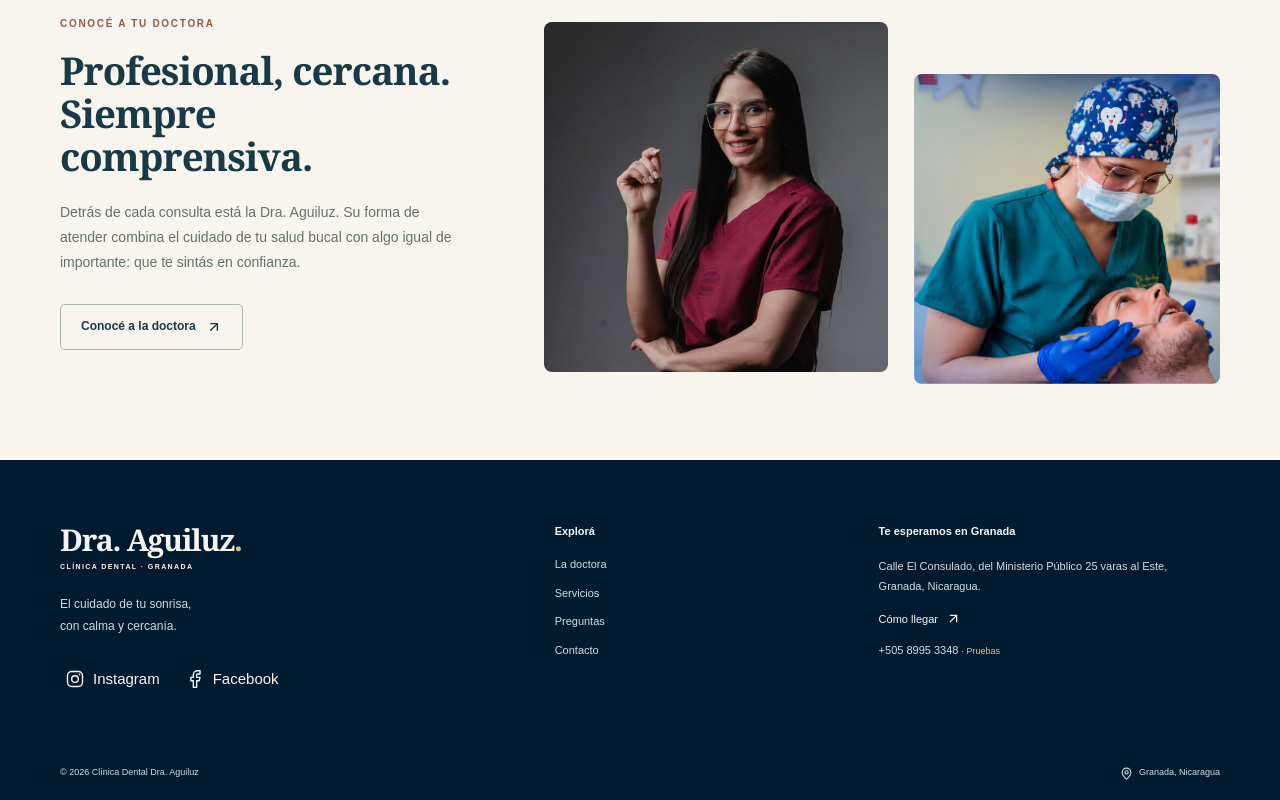
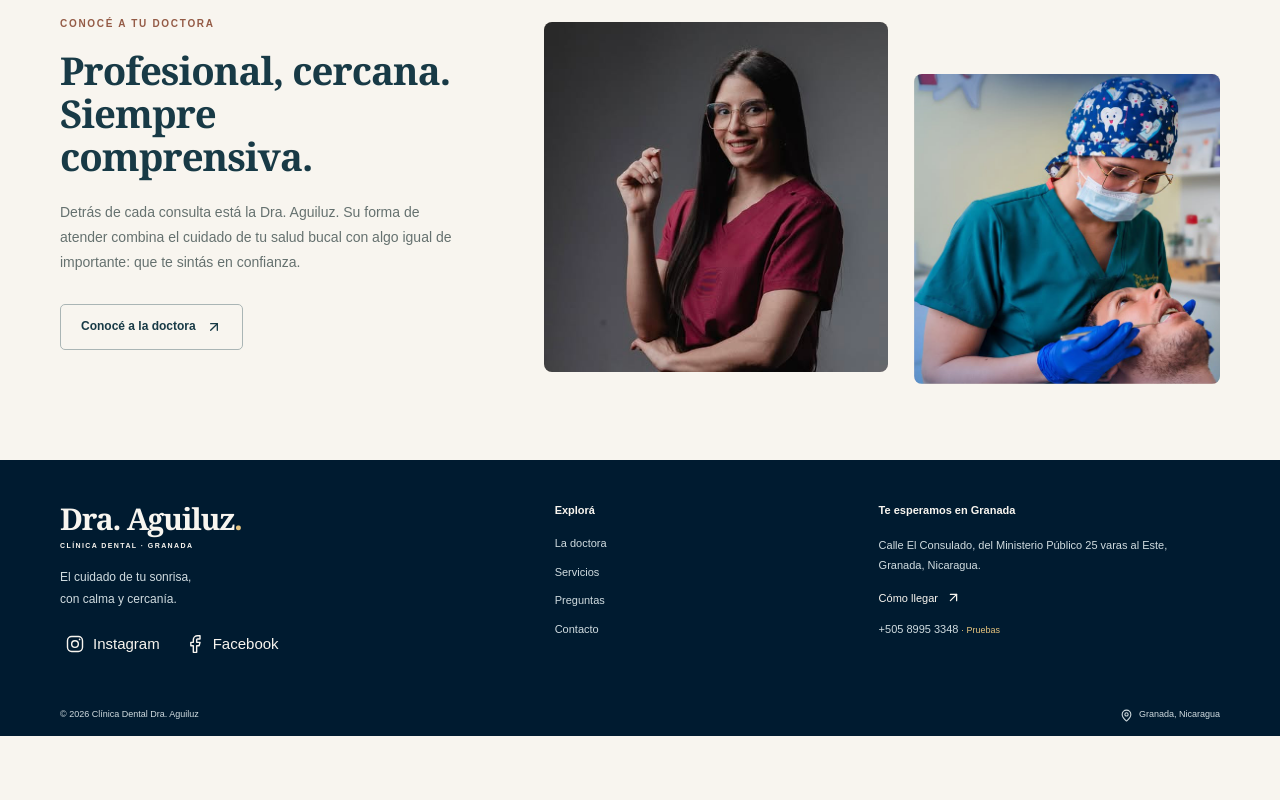
Before and after one commit to joelchavarria/DRA-AGUILUZ, a Next.js app: page / in a window 1280 px wide. Shown: the part 2483-3283 px from the top of the page. After the commit the page ends 3219 px from the top, so only its background shows below. Built offline with nearby package versions, Linux system fonts and the light colour scheme; no server answers.

Commit message:
style: mejorar redacción y tipografía de servicios y compactar footer

```diff
--- a/src/app/servicios/[slug]/page.tsx
+++ b/src/app/servicios/[slug]/page.tsx
@@ -52,8 +52,10 @@ export default async function ServicePage({
               Todos los servicios
             </Link>
             <h1>{service.name}</h1>
-            <p>{service.intro}</p>
-            <p className="mt-4!">{service.explanation}</p>
+            <div className="mt-6 grid gap-5 text-justify hyphens-auto [text-align-last:start]">
+              <p className="m-0! leading-[1.9]! [text-wrap:wrap]!">{service.intro}</p>
+              <p className="m-0! leading-[1.9]! [text-wrap:wrap]!">{service.explanation}</p>
+            </div>
             <RequestLink service={service.slug} />
           </div>
           <Photo id={service.photo} priority />
--- a/src/app/servicios/page.tsx
+++ b/src/app/servicios/page.tsx
@@ -19,7 +19,9 @@ export default function ServicesPage() {
           <div>
             <p className="eyebrow">{content.eyebrow}</p>
             <h1>{content.title}</h1>
-            <p>{content.description}</p>
+            <p className="text-justify hyphens-auto leading-[1.9]! [text-align-last:start] [text-wrap:wrap]!">
+              {content.description}
+            </p>
             <RequestLink />
           </div>
           <Photo id="servicesOverview" priority />
@@ -36,7 +38,9 @@ export default function ServicesPage() {
                     {service.name}
                   </Link>
                 </h2>
-                <p>{service.summary}</p>
+                <p className="text-justify hyphens-auto leading-[1.9]! [text-align-last:start] [text-wrap:wrap]!">
+                  {service.summary}
+                </p>
                 <div className="directory-actions">
                   <Link
                     className="text-link"
--- a/src/app/site.css
+++ b/src/app/site.css
@@ -1153,23 +1153,19 @@ textarea:focus-visible {
   --clay: var(--brand-gold);
   --clay-text: var(--brand-gold);
   --ring: var(--brand-gold);
-  padding-top: 65px;
 }
 .footer-grid {
   display: grid;
   grid-template-columns: 1.2fr 0.7fr 1fr;
   gap: 85px;
-  padding-bottom: 45px;
 }
 .footer-brand > p {
-  margin-top: 22px;
   font-size: 12px;
   color: var(--quiet);
 }
 .social-links {
   display: flex;
   gap: 15px;
-  margin-top: 20px;
 }
 .social-links a {
   padding: 5px;
@@ -1222,7 +1218,6 @@ textarea:focus-visible {
   align-items: center;
   justify-content: space-between;
   gap: 15px;
-  padding-block: 20px;
   color: var(--quiet);
   font-size: 9px;
 }
@@ -1866,7 +1861,7 @@ textarea:focus-visible {
   }
   .footer-grid {
     grid-template-columns: 1fr 1fr;
-    gap: 35px 25px;
+    gap: 28px 25px;
   }
   .footer-brand {
     grid-column: 1/-1;
@@ -1879,9 +1874,6 @@ textarea:focus-visible {
     flex-direction: column;
     gap: 8px;
     padding-right: 50px;
-  }
-  .site-footer {
-    padding-top: 45px;
   }
   .floating-whatsapp {
     right: 15px;
--- a/src/components/Footer.tsx
+++ b/src/components/Footer.tsx
@@ -7,16 +7,16 @@ import { clinicContact } from "@/config/contact";
 export function Footer() {
   return (
     <>
-      <footer className="site-footer bg-(--footer-background) text-(--footer-foreground)">
-        <div className="page-width footer-grid">
+      <footer className="site-footer bg-(--footer-background) pt-9 text-(--footer-foreground) min-[651px]:pt-11">
+        <div className="page-width footer-grid pb-7">
           <div className="footer-brand">
             <Brand />
-            <p>
+            <p className="mt-4!">
               El cuidado de tu sonrisa,
               <br />
               con calma y cercanía.
             </p>
-            <div className="social-links">
+            <div className="social-links mt-3">
               <a
                 className="inline-flex min-h-11 items-center gap-2"
                 href={clinic.instagram}
@@ -88,7 +88,7 @@ export function Footer() {
             </p>
           </div>
         </div>
-        <div className="page-width footer-bottom">
+        <div className="page-width footer-bottom py-3.5">
           <span>
             © {new Date().getFullYear()} {clinic.name}
           </span>
```
Also changed, not shown: src/site-data.ts (+7 -7 lines), qa/servicios-tipografia-footer.jpg (added).
